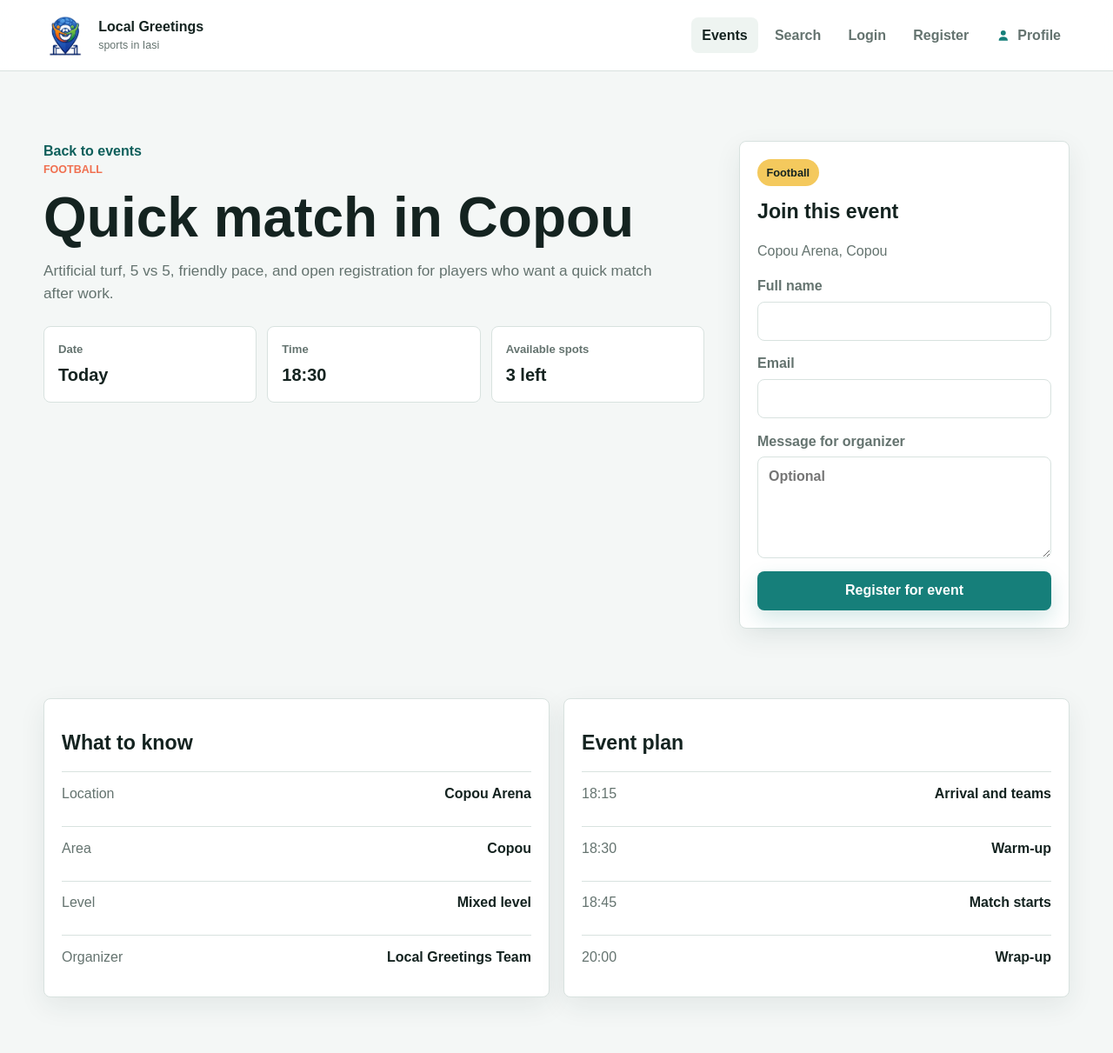
After one commit to DuCos2/Proiect-WEB, a PHP site: page /event-details.html in a window 1280 px wide. The commit adds this page. Shown: the whole page at 87% size. Run offline with PHP 8.4, Linux system fonts and the light colour scheme.

Commit message:
am adaugdat dtalii la evenimente si am pus buton de back la login si la register

```diff
--- a/assets/css/styles.css
+++ b/assets/css/styles.css
@@ -36,7 +36,8 @@ a {
 
 button,
 input,
-select {
+select,
+textarea {
   font: inherit;
 }
 
@@ -52,7 +53,7 @@ svg {
   top: 0;
   z-index: 20;
   display: grid;
-  grid-template-columns: minmax(220px, 1fr) auto minmax(220px, 1fr);
+  grid-template-columns: auto minmax(0, 1fr);
   align-items: center;
   gap: 1rem;
   padding: 0.85rem clamp(1rem, 4vw, 3rem);
@@ -61,29 +62,20 @@ svg {
   backdrop-filter: blur(14px);
 }
 
-.auth-actions {
-  display: flex;
-  justify-content: flex-start;
-  gap: 0.65rem;
-}
-
 .brand {
   display: inline-flex;
   align-items: center;
-  justify-content: center;
+  justify-content: flex-start;
   gap: 0.7rem;
   min-width: 0;
 }
 
-.brand-mark {
-  display: grid;
-  width: 42px;
-  height: 42px;
-  place-items: center;
-  color: #fff;
-  background: var(--primary);
-  border-radius: 8px;
-  font-weight: 800;
+.brand-logo {
+  display: block;
+  width: 54px;
+  height: 54px;
+  object-fit: contain;
+  flex: 0 0 auto;
 }
 
 .brand strong,
@@ -99,6 +91,7 @@ svg {
 
 .main-nav {
   display: flex;
+  justify-self: end;
   justify-content: flex-end;
   align-items: center;
   gap: 0.45rem;
@@ -308,7 +301,8 @@ main {
 
 .section-band,
 .advanced-search,
-.profile-grid {
+.profile-grid,
+.detail-grid {
   padding: clamp(2rem, 5vw, 4rem) 0;
 }
 
@@ -341,7 +335,9 @@ main {
 .event-card,
 .profile-panel,
 .venue-item,
-.auth-panel {
+.auth-panel,
+.detail-panel,
+.signup-card {
   background: var(--surface);
   border: 1px solid var(--line);
   border-radius: 8px;
@@ -818,18 +831,131 @@ main {
   justify-content: flex-start;
 }
 
+.event-detail-hero {
+  display: grid;
+  grid-template-columns: minmax(0, 1fr) minmax(300px, 380px);
+  gap: clamp(1.25rem, 4vw, 2.5rem);
+  align-items: start;
+  padding: clamp(2.5rem, 7vw, 5rem) 0 1rem;
+}
+
+.detail-copy {
+  min-width: 0;
+}
+
+.detail-copy h1 {
+  max-width: 760px;
+  margin: 0.8rem 0 1rem;
+  font-size: 4rem;
+  line-height: 1;
+  letter-spacing: 0;
+}
+
+.detail-copy p:not(.eyebrow) {
+  max-width: 720px;
+  color: var(--muted);
+  font-size: 1.08rem;
+}
+
+.detail-stats {
+  display: grid;
+  grid-template-columns: repeat(3, minmax(0, 1fr));
+  gap: 0.75rem;
+  margin-top: 1.5rem;
+}
+
+.detail-stats div {
+  padding: 1rem;
+  background: var(--surface);
+  border: 1px solid var(--line);
+  border-radius: 8px;
+}
+
+.detail-stats span,
+.signup-card p,
+.form-message {
+  color: var(--muted);
+}
+
+.detail-stats span {
+  display: block;
+  font-size: 0.82rem;
+  font-weight: 800;
+}
+
+.detail-stats strong {
+  display: block;
+  margin-top: 0.25rem;
+  font-size: 1.25rem;
+}
+
+.signup-card {
+  padding: 1.25rem;
+}
+
+.signup-card h2,
+.detail-panel h2 {
+  margin: 0.8rem 0 0.35rem;
+  font-size: 1.45rem;
+  letter-spacing: 0;
+}
+
+.signup-form {
+  display: grid;
+  gap: 0.9rem;
+  margin-top: 1rem;
+}
+
+.signup-form label {
+  display: grid;
+  gap: 0.35rem;
+  color: var(--muted);
+  font-weight: 800;
+}
+
+.signup-form input,
+.signup-form textarea {
+  width: 100%;
+  min-height: 42px;
+  padding: 0.6rem 0.75rem;
+  color: var(--ink);
+  background: #fff;
+  border: 1px solid var(--line);
+  border-radius: 8px;
+}
+
+.signup-form textarea {
+  resize: vertical;
+}
+
+.form-message {
+  display: none;
+  margin: 0;
+  font-weight: 800;
+}
+
+.form-message.visible {
+  display: block;
+  color: var(--primary-dark);
+}
+
+.detail-grid {
+  display: grid;
+  grid-template-columns: repeat(2, minmax(0, 1fr));
+  gap: 1rem;
+}
+
+.detail-panel {
+  padding: 1.25rem;
+  box-shadow: 0 10px 30px rgba(29, 49, 47, 0.08);
+}
+
 @media (max-width: 920px) {
   .site-header {
     grid-template-columns: 1fr auto;
   }
 
   .brand {
-    justify-content: flex-start;
-    grid-column: 1;
-    grid-row: 2;
-  }
-
-  .auth-actions {
     grid-column: 1;
     grid-row: 1;
   }
--- a/assets/js/main.js
+++ b/assets/js/main.js
@@ -22,3 +22,132 @@ document.querySelectorAll(".filter-chips").forEach((chipGroup) => {
     chip.classList.add("active");
   });
 });
+
+const eventDetails = {
+  "copou-football": {
+    title: "Quick match in Copou",
+    sport: "Football",
+    date: "Today",
+    time: "18:30",
+    spots: "3 left",
+    location: "Copou Arena",
+    area: "Copou",
+    level: "Mixed level",
+    organizer: "Local Greetings Team",
+    badge: "Football",
+    description: "Artificial turf, 5 vs 5, friendly pace, and open registration for players who want a quick match after work.",
+    plan: [
+      ["18:15", "Arrival and teams"],
+      ["18:30", "Warm-up"],
+      ["18:45", "Match starts"],
+      ["20:00", "Wrap-up"]
+    ]
+  },
+  "palas-basketball": {
+    title: "Free play at Palas",
+    sport: "Basketball",
+    date: "Tomorrow",
+    time: "19:00",
+    spots: "5 left",
+    location: "Palas Sport Court",
+    area: "Palas",
+    level: "Beginner friendly",
+    organizer: "Andrei M.",
+    badge: "Basketball",
+    description: "Public basketball session for people who want to play after work, rotate teams, and meet new players.",
+    plan: [
+      ["18:50", "Meet near the court"],
+      ["19:00", "Warm-up shots"],
+      ["19:15", "Rotating teams"],
+      ["20:30", "Cool down"]
+    ]
+  },
+  "ciric-tennis": {
+    title: "Doubles at Ciric Base",
+    sport: "Tennis",
+    date: "Saturday",
+    time: "10:00",
+    spots: "2 left",
+    location: "Ciric Base",
+    area: "Ciric",
+    level: "Intermediate",
+    organizer: "Mara P.",
+    badge: "Tennis",
+    description: "Two reserved courts for doubles, with registration open for players who already know the basics.",
+    plan: [
+      ["09:45", "Court check-in"],
+      ["10:00", "Warm-up"],
+      ["10:15", "Doubles games"],
+      ["12:00", "Court release"]
+    ]
+  }
+};
+
+const detailRoot = document.querySelector("#event-detail");
+
+if (detailRoot) {
+  const params = new URLSearchParams(window.location.search);
+  const eventId = params.get("id") || "copou-football";
+  const eventItem = eventDetails[eventId];
+
+  const setText = (selector, value) => {
+    const element = document.querySelector(selector);
+
+    if (element) {
+      element.textContent = value;
+    }
+  };
+
+  if (eventItem) {
+    document.title = `${eventItem.title} | Local Greetings`;
+    setText("#detail-sport", eventItem.sport);
+    setText("#detail-title", eventItem.title);
+    setText("#detail-description", eventItem.description);
+    setText("#detail-date", eventItem.date);
+    setText("#detail-time", eventItem.time);
+    setText("#detail-spots", eventItem.spots);
+    setText("#detail-badge", eventItem.badge);
+    setText("#detail-location", `${eventItem.location}, ${eventItem.area}`);
+    setText("#detail-place", eventItem.location);
+    setText("#detail-area", eventItem.area);
+    setText("#detail-level", eventItem.level);
+    setText("#detail-organizer", eventItem.organizer);
+
+    const planList = document.querySelector("#detail-plan");
+
+    if (planList) {
+      planList.innerHTML = eventItem.plan
+        .map(([time, label]) => `<li><span>${time}</span><strong>${label}</strong></li>`)
+        .join("");
+    }
+  } else {
+    setText("#detail-title", "Event not found");
+    setText("#detail-description", "This event is no longer available. Go back to the events list and choose another one.");
+    detailRoot.classList.add("event-missing");
+  }
+
+  const signupForm = document.querySelector("#signup-form");
+  const signupMessage = document.querySelector("#signup-message");
+
+  if (signupForm && signupMessage) {
+    signupForm.addEventListener("submit", (event) => {
+      event.preventDefault();
+
+      const formData = new FormData(signupForm);
+      const registrations = JSON.parse(localStorage.getItem("eventRegistrations") || "[]");
+
+      registrations.push({
+        eventId,
+        name: formData.get("name"),
+        email: formData.get("email"),
+        message: formData.get("message"),
+        createdAt: new Date().toISOString()
+      });
+
+      localStorage.setItem("eventRegistrations", JSON.stringify(registrations));
+      signupForm.reset();
+      signupMessage.textContent = "Registration sent. The organizer will contact you soon.";
+      signupMessage.classList.add("visible");
+    });
+  }
+}
--- /dev/null
+++ b/event-details.html
@@ -0,0 +1,108 @@
+<!DOCTYPE html>
+<html lang="en">
+<head>
+  <meta charset="UTF-8">
+  <meta name="viewport" content="width=device-width, initial-scale=1.0">
+  <title>Event details | Local Greetings</title>
+  <link rel="stylesheet" href="assets/css/styles.css">
+</head>
+<body>
+<header class="site-header">
+  <a class="brand" href="index.html" aria-label="Local Greetings">
+    <img class="brand-logo" src="assets/images/app-logo.png" alt="">
+    <span>
+        <strong>Local Greetings</strong>
+        <small>sports in Iasi</small>
+      </span>
+  </a>
+
+  <button class="nav-toggle" type="button" aria-expanded="false" aria-controls="main-nav">
+    <span></span>
+    <span></span>
+    <span></span>
+    <span class="sr-only">Menu</span>
+  </button>
+
+  <nav class="main-nav" id="main-nav" aria-label="Main navigation">
+    <a class="active" href="index.html">Events</a>
+    <a href="search.html">Search</a>
+    <a href="login.html">Login</a>
+    <a href="register.html">Register</a>
+    <a href="profile.html" class="profile-link" aria-label="Profile">
+      <svg viewBox="0 0 24 24" aria-hidden="true">
+        <path d="M12 12a4 4 0 1 0-4-4 4 4 0 0 0 4 4Zm0 2c-4 0-7 2.1-7 5v1h14v-1c0-2.9-3-5-7-5Z"></path>
+      </svg>
+      Profile
+    </a>
+  </nav>
+</header>
+
+<main>
+  <section class="event-detail-hero" id="event-detail">
+    <div class="detail-copy">
+      <a class="text-link" href="index.html#events">Back to events</a>
+      <p class="eyebrow" id="detail-sport">Event</p>
+      <h1 id="detail-title">Loading event...</h1>
+      <p id="detail-description">Please wait while the event details are loaded.</p>
+
+      <div class="detail-stats" aria-label="Event summary">
+        <div>
+          <span>Date</span>
+          <strong id="detail-date">-</strong>
+        </div>
+        <div>
+          <span>Time</span>
+          <strong id="detail-time">-</strong>
+        </div>
+        <div>
+          <span>Available spots</span>
+          <strong id="detail-spots">-</strong>
+        </div>
+      </div>
+    </div>
+
+    <aside class="signup-card" aria-label="Event registration">
+      <span class="sport-badge" id="detail-badge">Registration</span>
+      <h2>Join this event</h2>
+      <p id="detail-location">Choose an event to see the location.</p>
+
+      <form class="signup-form" id="signup-form">
+        <label>
+          Full name
+          <input type="text" name="name" autocomplete="name" required>
+        </label>
+        <label>
+          Email
+          <input type="email" name="email" autocomplete="email" required>
+        </label>
+        <label>
+          Message for organizer
+          <textarea name="message" rows="4" placeholder="Optional"></textarea>
+        </label>
+        <button class="btn btn-primary" type="submit">Register for event</button>
+        <p class="form-message" id="signup-message" role="status" aria-live="polite"></p>
+      </form>
+    </aside>
+  </section>
+
+  <section class="detail-grid" aria-label="Event details">
+    <article class="detail-panel">
+      <h2>What to know</h2>
+      <ul class="clean-list">
+        <li><span>Location</span><strong id="detail-place">-</strong></li>
+        <li><span>Area</span><strong id="detail-area">-</strong></li>
+        <li><span>Level</span><strong id="detail-level">-</strong></li>
+        <li><span>Organizer</span><strong id="detail-organizer">-</strong></li>
+      </ul>
+    </article>
+
+    <article class="detail-panel">
+      <h2>Event plan</h2>
+      <ul class="clean-list" id="detail-plan"></ul>
+    </article>
+  </section>
+</main>
+
+<script src="assets/js/main.js"></script>
+</body>
+</html>
--- a/login.html
+++ b/login.html
@@ -8,9 +8,10 @@
 </head>
 <body>
 <main class="auth-page">
+  <a class="auth-back" href="index.html" aria-label="Back to home">&larr; Home</a>
   <form class="auth-panel" action="#" method="post">
     <a class="brand auth-brand" href="index.html">
-      <span class="brand-mark">LG</span>
+      <img class="brand-logo" src="assets/images/app-logo.png" alt="">
       <span>
           <strong>Local Greetings</strong>
           <small>sports in Iasi</small>
--- a/profile.html
+++ b/profile.html
@@ -8,11 +8,8 @@
 </head>
 <body>
 <header class="site-header">
-  <div class="auth-actions" aria-label="Authentication">
-  </div>
-
   <a class="brand" href="index.html" aria-label="Local Greetings">
-    <span class="brand-mark">LG</span>
+    <img class="brand-logo" src="assets/images/app-logo.png" alt="">
     <span>
         <strong>Local Greetings</strong>
         <small>sports in Iasi</small>
--- a/register.html
+++ b/register.html
@@ -8,9 +8,10 @@
 </head>
 <body>
 <main class="auth-page">
+  <a class="auth-back" href="index.html" aria-label="Back to home">&larr; Home</a>
   <form class="auth-panel" action="#" method="post">
     <a class="brand auth-brand" href="index.html">
-      <span class="brand-mark">LG</span>
+      <img class="brand-logo" src="assets/images/app-logo.png" alt="">
       <span>
           <strong>Local Greetings</strong>
           <small>sports in Iasi</small>
--- a/search.html
+++ b/search.html
@@ -8,11 +8,8 @@
 </head>
 <body>
 <header class="site-header">
-  <div class="auth-actions" aria-label="Authentication">
-  </div>
-
   <a class="brand" href="index.html" aria-label="Local Greetings">
-    <span class="brand-mark">LG</span>
+    <img class="brand-logo" src="assets/images/app-logo.png" alt="">
     <span>
         <strong>Local Greetings</strong>
         <small>sports in Iasi</small>
```
Also changed, not shown: other parts of assets/css/styles.css (+37 -7 lines), examples/elemStructura.html (+7 -7 lines), examples/elemente.html (+8 -15 lines), index.html (+4 -8 lines), assets/images/app-logo.png (added), package-lock.json (added).
